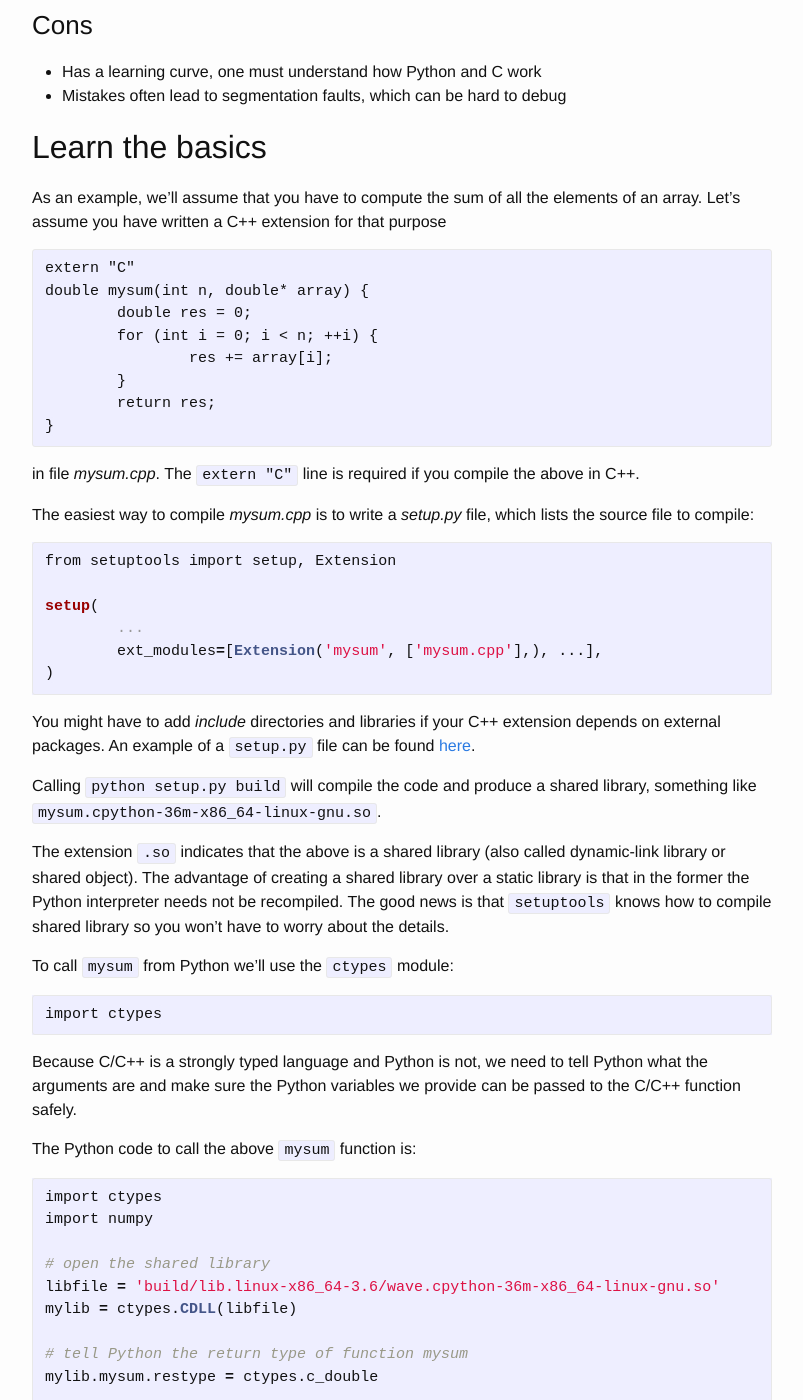
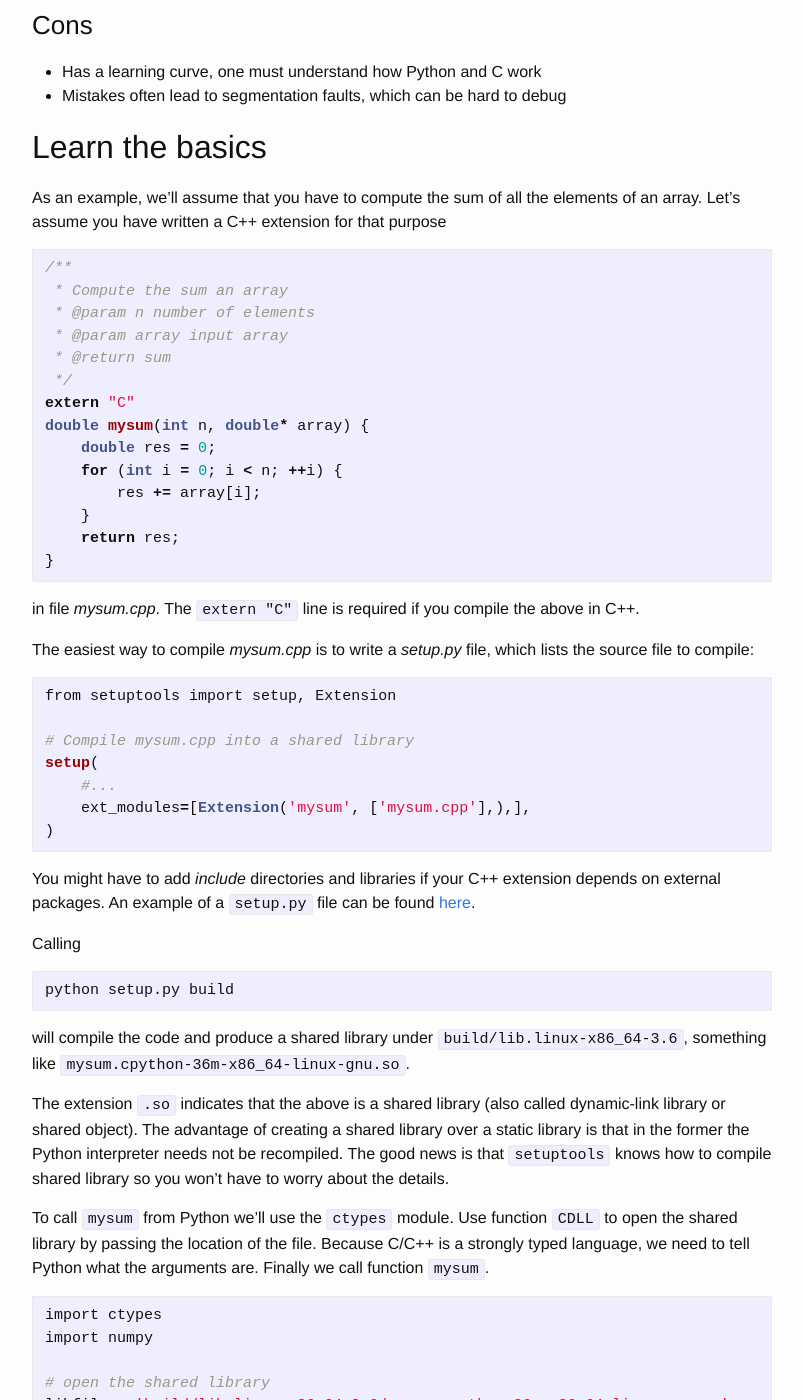
Before and after one commit to nesi/perf-training, a Jekyll site: the page built from _lessons/python-scatter/03b-ctypes.md, in a window 1280 px wide and 1400 px high, scrolled down 1239 px. Shown: the whole window, without its empty margins (238-1041 px from the left). Built offline with Jekyll 4.4.1, drawn with Linux system fonts in a browser that asks for light colours; some of the changed text lies outside the part shown.

Commit message:
~ fixed syntax highlighting, added comments and other improvements

````diff
--- a/_lessons/python-scatter/03b-ctypes.md
+++ b/_lessons/python-scatter/03b-ctypes.md
@@ -38,14 +38,20 @@ cd cext
 ## Learn the basics
 
 As an example, we'll assume that you have to compute the sum of all the elements of an array. Let's assume you have written a C++ extension for that purpose
-```C++
+```cpp
+/**
+ * Compute the sum an array
+ * @param n number of elements
+ * @param array input array
+ * @return sum
+ */
 extern "C"
 double mysum(int n, double* array) {
-	double res = 0;
-	for (int i = 0; i < n; ++i) {
-		res += array[i];
-	}
-	return res;
+    double res = 0;
+    for (int i = 0; i < n; ++i) {
+        res += array[i];
+    }
+    return res;
 }
 ```
 in file *mysum.cpp*. The `extern "C"` line is required if you compile the above in C++.
@@ -54,32 +60,30 @@ The easiest way to compile *mysum.cpp* is to write a *setup.py* file, which list
 ```python
 from setuptools import setup, Extension
 
+# Compile mysum.cpp into a shared library
 setup(
-	...
-	ext_modules=[Extension('mysum', ['mysum.cpp'],), ...],
+    #...
+    ext_modules=[Extension('mysum', ['mysum.cpp'],),],
 )
 ```
 You might have to add *include* directories and libraries if your C++ extension depends on external packages.
 An example of a `setup.py` file can be found [here](https://raw.githubusercontent.com/pletzer/scatter/master/cext/setup.py).
 
-Calling `python setup.py build` will compile the code and produce a shared library, something like `mysum.cpython-36m-x86_64-linux-gnu.so`.
+Calling
+```
+python setup.py build
+```
+will compile the code and produce a shared library under `build/lib.linux-x86_64-3.6`, something like `mysum.cpython-36m-x86_64-linux-gnu.so`.
 
 The extension `.so` indicates that the above is a shared library (also called dynamic-link library or shared object). The advantage of creating a shared library over a static library is that in the former the Python interpreter needs not be recompiled. The good news is that `setuptools` knows how to compile shared library so you won't have to worry about the details.
 
-To call  `mysum` from Python we'll use the `ctypes` module:
-```python
-import ctypes
-```
-
-Because C/C++ is a strongly typed language and Python is not, we need to tell Python what the arguments are and make sure the Python variables we provide can be passed to the C/C++ function safely.
-
-The Python code to call the above `mysum` function is:
+To call  `mysum` from Python we'll use the `ctypes` module. Use function `CDLL` to open the shared library by passing the location of the file. Because C/C++ is a strongly typed language, we need to tell Python what the arguments are. Finally we call function `mysum`.
 ```python
 import ctypes
 import numpy
 
 # open the shared library
-libfile = 'build/lib.linux-x86_64-3.6/wave.cpython-36m-x86_64-linux-gnu.so'
+libfile = 'build/lib.linux-x86_64-3.6/mysum.cpython-36m-x86_64-linux-gnu.so'
 mylib = ctypes.CDLL(libfile)
 
 # tell Python the return type of function mysum
@@ -89,7 +93,7 @@ mylib.mysum.restype = ctypes.c_double
 mylib.mysum.argtypes = [ctypes.c_int, ctypes.POINTER(ctypes.c_double)]
 
 # call the function
-mylib.mysum(n, array.ctypes.data_as(ctypes.POINTER(ctypes.c_double)))
+array_sum = mylib.mysum(n, array.ctypes.data_as(ctypes.POINTER(ctypes.c_double)))
 ```
 
 By default, arguments will be passed by value. To pass an array of doubles (`double*`), declare the argument as `ctypes.POINTER(ctypes.c_double)`. You can declare `int*` similarly by using `ctypes.POINTER(ctypes.c_int)`.
````
